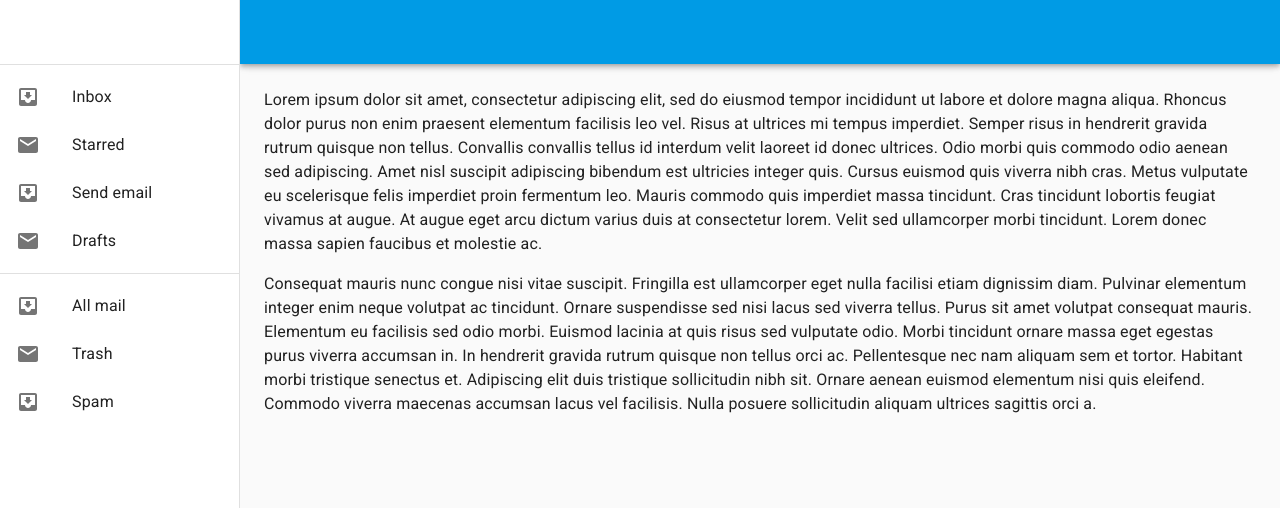
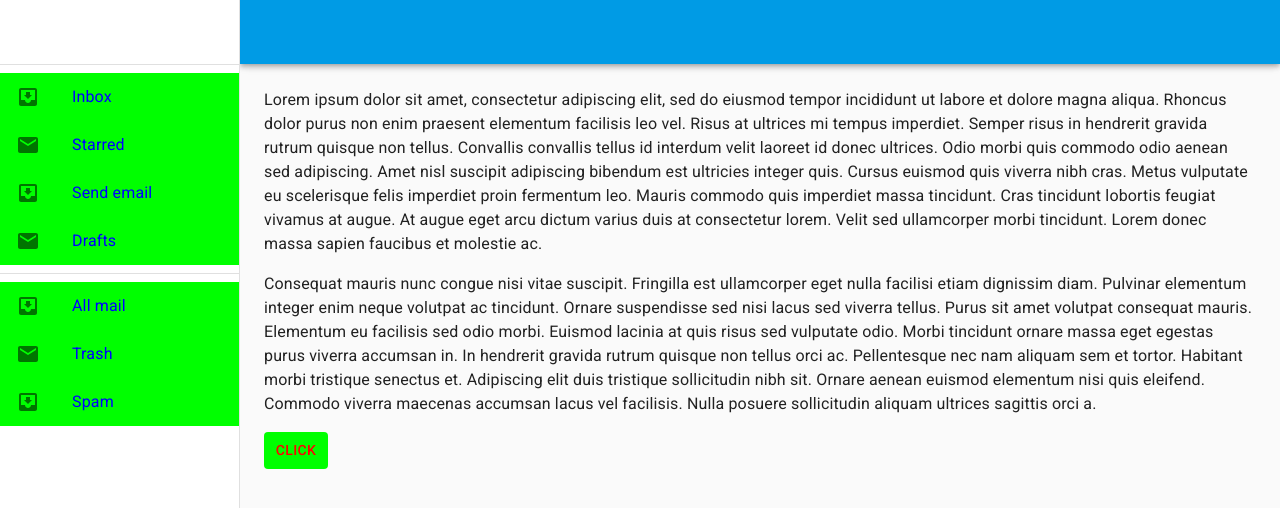
Before and after one commit to yoooee/react-materialui-app, a React (Create React App) app: page / in a window 1280 px wide. Shown: the top 508 px of the page. Built offline with nearby package versions, Linux system fonts and the light colour scheme.

Commit message:
Refactor code

```diff
--- a/src/App.tsx
+++ b/src/App.tsx
@@ -1,9 +1,6 @@
 import React from 'react';
-import CssBaseLine from '@material-ui/core/CssBaseLine';
-import MuiThemeProvider from '@material-ui/core/styles/MuiThemeProvider';
 
 import Layout from './components/Layout/Layout';
-import BaseTheme from './Themes/BaseTheme';
 import AppStyles from './AppStyles';
 
 const App: React.FC = (): JSX.Element => {
@@ -11,10 +8,7 @@ const App: React.FC = (): JSX.Element => {
 
   return (
     <div className={classes.root}>
-      <CssBaseLine />
-      <MuiThemeProvider theme={BaseTheme}>
-        <Layout />
-      </MuiThemeProvider>
+      <Layout />
     </div>
   );
 };
--- a/src/Themes/BaseTheme.ts
+++ b/src/Themes/BaseTheme.ts
@@ -7,6 +7,32 @@ const baseTheme = createMuiTheme({
       main: '#009be5',
       dark: '#006db3',
       contrastText: '#fff'
+    },
+    secondary: {
+      light: '#0000ff',
+      main: '#00ff00',
+      dark: '#0000dd',
+      contrastText: '#000'
+    }
+  },
+  overrides: {
+    MuiButton: {
+      root: {
+        color: '#ff0000',
+        backgroundColor: '#00ff00',
+        '&:hover': {
+          backgroundColor: 'purple'
+        }
+      }
+    },
+    MuiListItem: {
+      root: {
+        color: '#0000ff',
+        backgroundColor: '#00ff00',
+        selected: {
+          backgroundColor: 'purple'
+        }
+      }
     }
   }
 });
--- a/src/components/Layout/Layout.tsx
+++ b/src/components/Layout/Layout.tsx
@@ -2,7 +2,7 @@ import React from 'react';
 import Typography from '@material-ui/core/Typography';
 import Navigation from './Navigation/Navigation';
 import LayoutStyles from './LayoutStyles';
-import { createMuiTheme } from '@material-ui/core/styles';
+import Button from '@material-ui/core/Button';
 
 const Layout = (): JSX.Element => {
   const classes = LayoutStyles();
@@ -41,6 +41,7 @@ const Layout = (): JSX.Element => {
           eleifend. Commodo viverra maecenas accumsan lacus vel facilisis. Nulla
           posuere sollicitudin aliquam ultrices sagittis orci a.
         </Typography>
+        <Button>Click</Button>
       </main>
     </>
   );
--- a/src/index.tsx
+++ b/src/index.tsx
@@ -1,11 +1,21 @@
 import React from 'react';
 import ReactDOM from 'react-dom';
-import './index.css';
-import 'typeface-roboto';
+import CssBaseline from '@material-ui/core/CssBaseline';
+import BaseTheme from './Themes/BaseTheme';
+import MuiThemeProvider from '@material-ui/core/styles/MuiThemeProvider';
 import App from './App';
 import * as serviceWorker from './serviceWorker';
 
-ReactDOM.render(<App />, document.getElementById('root'));
+import './index.css';
+import 'typeface-roboto';
+
+ReactDOM.render(
+  <MuiThemeProvider theme={BaseTheme}>
+    <CssBaseline />
+    <App />
+  </MuiThemeProvider>,
+  document.getElementById('root')
+);
 
 // If you want your app to work offline and load faster, you can change
 // unregister() to register() below. Note this comes with some pitfalls.
```
